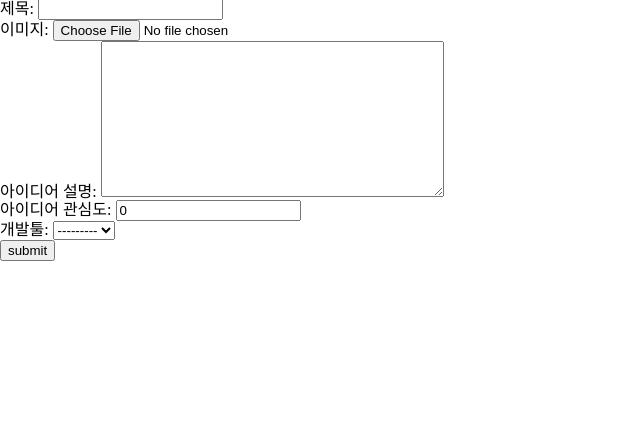
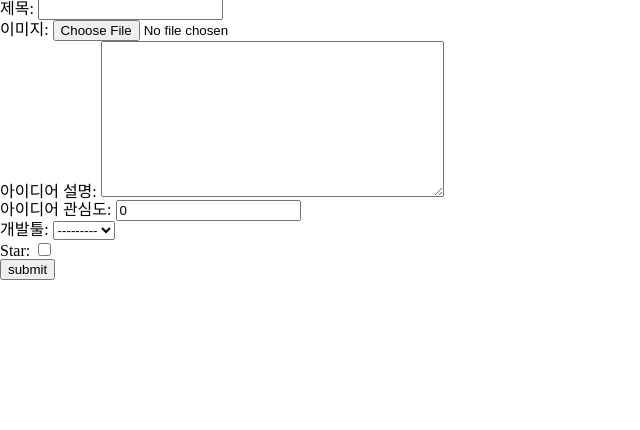
Before and after one commit to Pirogramming-20/OhGiTaek, a Django app: page /create/ in a window 1280 px wide. Shown: the part 81-511 px from the top of the page, without its empty margins (0-640 px from the left). Run offline with Django 5.2, Linux system fonts and the light colour scheme; data that the repository does not hold is empty.

Commit message:
fix : 찜하기 기능 구현완료

```diff
--- a/SWIDEA_SITE/server/apps/ideas/models.py
+++ b/SWIDEA_SITE/server/apps/ideas/models.py
@@ -10,6 +10,8 @@ class Idea(models.Model):
   #수정필요
   devtool = models.ForeignKey(Devtool,on_delete=models.CASCADE,verbose_name = '개발툴')
 
+  #찜하기
+  star = models.BooleanField(default = False)
 
   def __str__(self):
     return self.title
--- a/SWIDEA_SITE/server/apps/ideas/urls.py
+++ b/SWIDEA_SITE/server/apps/ideas/urls.py
@@ -8,4 +8,6 @@ urlpatterns = [
     path('detail/<int:pk>/',detail,name='detail'),
     path('delete/<int:pk>/',delete,name='delete'),
     path('update/<int:pk>/',update,name='update'),
+    path('star_list/<int:pk>',star_list,name='star_list'),
+    path('star_detail/<int:pk>',star_detail,name='star_detail'),
 ]
--- a/SWIDEA_SITE/server/apps/ideas/views.py
+++ b/SWIDEA_SITE/server/apps/ideas/views.py
@@ -1,5 +1,5 @@
 from django.shortcuts import render, redirect
-from .models import Idea
+from .models import *
 from .forms import IdeaForm
 # Create your views here.
 
@@ -57,3 +57,22 @@ def delete(request,pk):
   if request.method == 'POST':
     Idea.objects.get(id=pk).delete()
   return redirect('ideas:list')
+
+
+def star_list(request,pk):
+  star_toggle = Idea.objects.get(id=pk)
+  if star_toggle.star:
+    star_toggle.star = False
+  else:
+    star_toggle.star = True
+  star_toggle.save()
+  return redirect('ideas:list')
+
+def star_detail(request,pk):
+  star_toggle = Idea.objects.get(id=pk)
+  if star_toggle.star:
+    star_toggle.star = False
+  else:
+    star_toggle.star = True
+  star_toggle.save()
+  return redirect('ideas:detail',pk)
--- a/SWIDEA_SITE/server/templates/base.html
+++ b/SWIDEA_SITE/server/templates/base.html
@@ -44,6 +44,9 @@
       .star-icon .fill {
         color: transparent;
       }
+      .star-icon .fill.check {
+        color: yellow;
+      }
     </style>
     <header class="navbar">
       <a href="/" id="logo"><h1>My SW Idea Manage</h1></a>
```
Also changed, not shown: SWIDEA_SITE/server/templates/ideas/idea_detail.html (+32 -4 lines), SWIDEA_SITE/server/templates/ideas/idea_list.html (+27 -8 lines), SWIDEA_SITE/server/apps/ideas/migrations/0002_idea_star.py (added).
